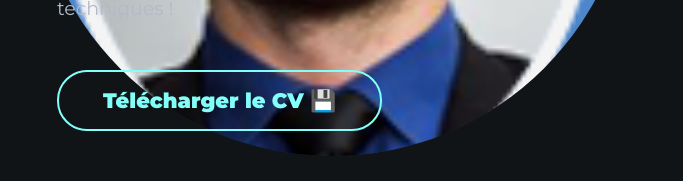
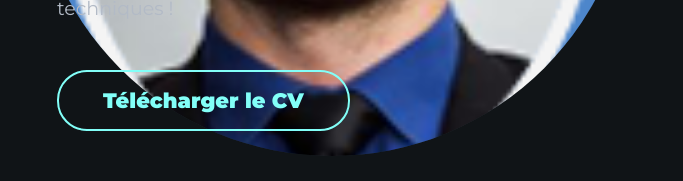
Before and after one commit to GuillaumeLePage22/GuillaumeLePage22.github.io, a plain HTML site: page index.html in a window 1280 px wide. Shown: the part 544-725 px from the top of the page, without its empty margins (428-1111 px from the left). Drawn offline with Linux system fonts and the light colour scheme.

Commit message:
Update index.html

```diff
--- a/index.html
+++ b/index.html
@@ -156,7 +156,7 @@
                 Passionné par l’analyse de données et la visualisation. Diplômé en SQL, Python, Power BI. Mon objectif est d’utiliser la data pour aider à la prise de décision et valoriser tout type de projet.
                 Motivé, curieux et toujours prêt à apprendre de nouvelles techniques !
             </p>
-            <a href="cv.pdf" class="cta" download>Télécharger le CV 💾</a>
+            <a href="cv.pdf" class="cta" download>Télécharger le CV</a>
         </div>
     </div>
 </body>
```
